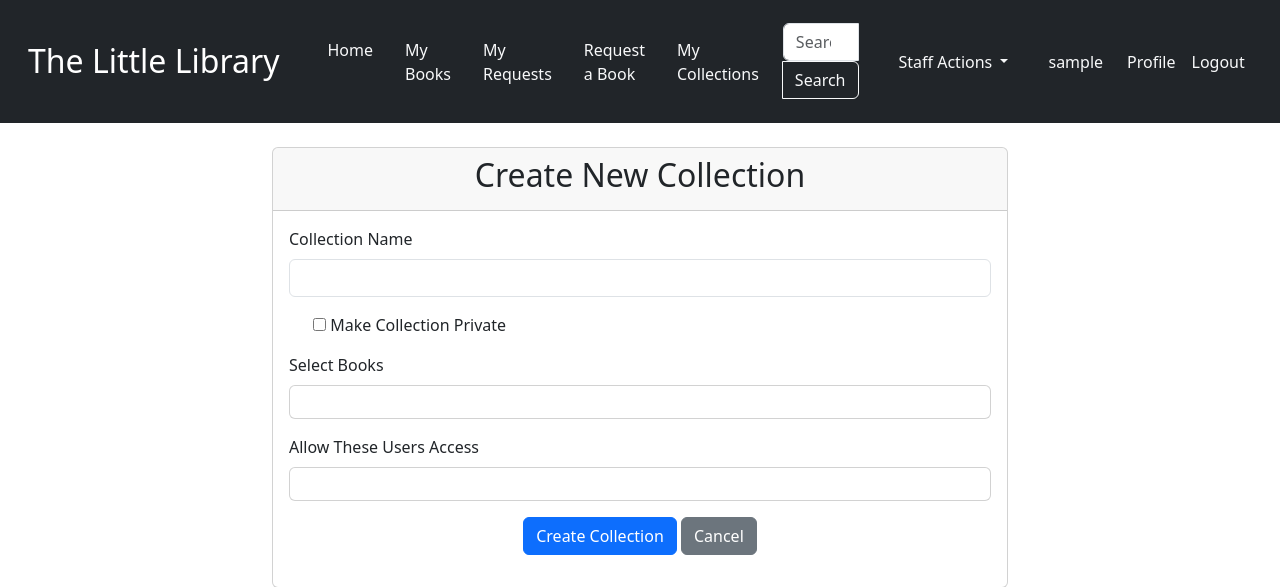
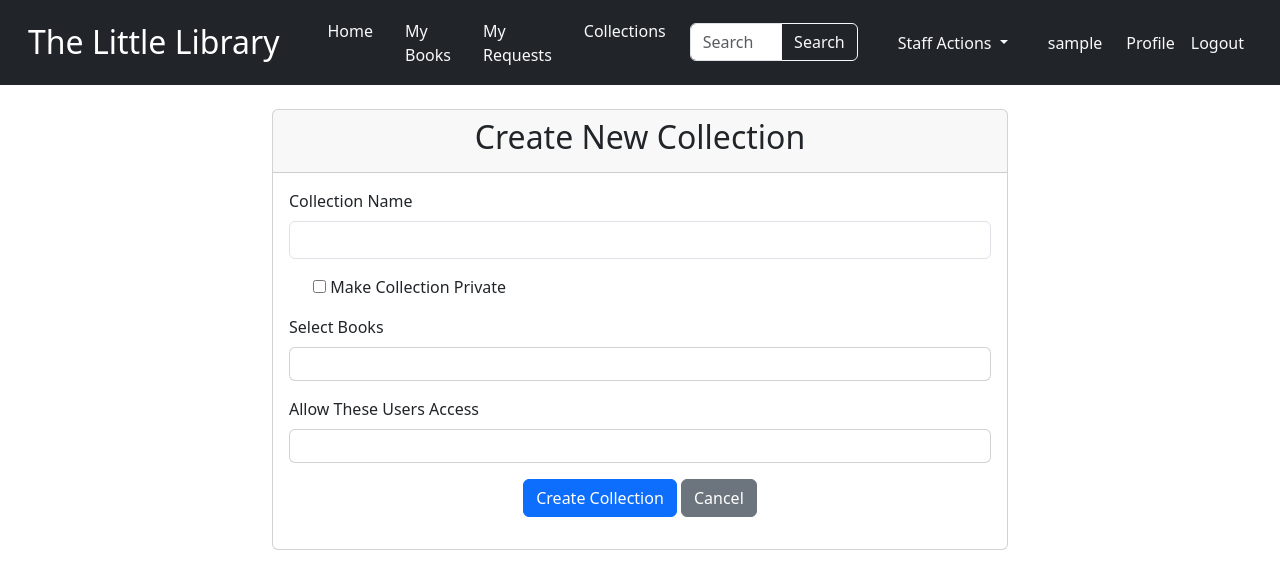
Before and after one commit to eileenkopp/online-library, a Django app: page /lending/collection/create/ in a window 1280 px wide. Shown: the top 587 px of the page. Run offline with Django 5.2, Linux system fonts and the light colour scheme; the visitor is signed in with stand-in values (Sample User, id 1); data comes from the database, SQL or seed files in the repository; data that the repository does not hold is empty; some libraries are stand-ins or nearby versions.

Commit message:
Update request functionality, no longer need request form and request page. Fix bug with books not in any collection not appearing for signed in user

```diff
--- a/book_site/urls.py
+++ b/book_site/urls.py
@@ -43,18 +43,11 @@ urlpatterns = [
     path('logout/', auth_views.LogoutView.as_view(next_page='/lending/login/'), name='logout'),
     path('profile/', profile_view, name='profile'),
     path('profile/update/', profile_update, name='profile_update'),
-    path('request/', views.request_book, name='request_book'),
     path('my-requests/', views.my_book_requests, name='my_book_requests'),
     path('manage-requests/', views.manage_requests, name='manage_requests'),
     path("return/<int:pk>/", views.return_book, name="return_book"),
     path("my-books/", views.my_books, name="my_books"),
     path('requests/<int:pk>/cancel/', views.cancel_request, name='cancel_request'),
-
-
-
-
-
-
 ]
 
 urlpatterns += static(settings.MEDIA_URL, document_root=settings.MEDIA_ROOT)
--- a/lending/forms.py
+++ b/lending/forms.py
@@ -59,39 +59,6 @@ class CollectionForm(forms.ModelForm):
         else:
             self.fields['books'].queryset = public_books.distinct()
 
-class RequestForm(forms.ModelForm):
-    class Meta:
-        model = Request
-        fields = ['requested_book']
-
-    def __init__(self, *args, **kwargs):
-        self.user = kwargs.pop("user", None)
-        super().__init__(*args, **kwargs)
-        user_requested_books = Request.objects.filter(
-            requester=self.user,
-            returned=False,
-            status__in=["PENDING", "APPROVED"]
-        ).values_list('requested_book_id', flat=True)
-
-        self.fields['requested_book'].queryset = Book.objects.filter(
-            in_stock=True
-        ).exclude(id__in=user_requested_books)
-
-    def clean(self):
-        cleaned_data = super().clean()
-        book = cleaned_data.get('requested_book')
-
-        if book and Request.objects.filter(
-            requester=self.user,
-            requested_book=book,
-            returned=False,
-            status__in=["PENDING", "APPROVED"]
-        ).exists():
-            raise forms.ValidationError("You already have this book requested or checked out.")
-
-        return cleaned_data
-
-
 class AddLibrarianForm(forms.Form):
     email = forms.EmailField(label='', help_text='Input Librarian Email', widget=forms.EmailInput(attrs={'class': 'form-control'}))
 
--- a/lending/templates/lending/base.html
+++ b/lending/templates/lending/base.html
@@ -26,8 +26,7 @@
                 {% if user.is_authenticated %}
                     <li class="nav-item"><a class="nav-link text-light" href="{% url 'lending:my_books' %}">My Books</a></li>
                     <li class="nav-item"><a class="nav-link text-light" href="{% url 'lending:my_book_requests' %}">My Requests</a></li>
-                    <li class="nav-item"><a class="nav-link text-light" href="{% url 'lending:request_book' %}">Request a Book</a></li>
-                    <li class="nav-item"><a class="nav-link text-light" href="{% url 'lending:collections_list' %}">My Collections</a></li>
+                    <li class="nav-item"><a class="nav-link text-light" href="{% url 'lending:collections_list' %}">Collections</a></li>
                 {% endif %}
             </ul>
 
--- a/lending/urls.py
+++ b/lending/urls.py
@@ -20,7 +20,6 @@ urlpatterns = [
     path('collection/<int:pk>/delete/', views.CollectionDeleteView.as_view(), name='collection_delete'),
     path('collection/<int:pk>/edit/', views.edit_collection, name='edit_collection'),
     path('collection/<int:pk>/search', views.collection_search_view, name='collection_search'),
-    path('request/', views.request_book, name='request_book'),
     path('collection/', views.collection_list_view, name="collections_list"),
     path('search/', views.search_view, name='search'),
     path('my-requests/', views.my_book_requests, name='my_book_requests'),
--- a/lending/views.py
+++ b/lending/views.py
@@ -8,7 +8,7 @@ from django.views.generic import DeleteView
 from django.shortcuts import redirect
 from django.http import HttpResponseForbidden
 from .models import Profile
-from .forms import ProfileForm, CollectionForm, RequestForm, AddLibrarianForm
+from .forms import ProfileForm, CollectionForm, AddLibrarianForm
 from django.contrib.auth.models import User
 from django.contrib.auth.mixins import UserPassesTestMixin
 from django.urls import reverse_lazy
@@ -33,7 +33,7 @@ class IndexView(ListView):
         if user.is_staff:
             return Book.objects.all().order_by('book_title')
         elif user.is_authenticated:
-            return Book.objects.filter(Q(collection__private=False) | Q(collection__allowed_users=user)).distinct().order_by('book_title')
+            return Book.objects.filter(Q(collection__private=False) | Q(collection__allowed_users=user) | Q(collection__isnull=True)).distinct().order_by('book_title')
         else:
             return Book.objects.exclude(collection__private=True).order_by('book_title')
 
@@ -92,6 +92,18 @@ class BookDetailView(DetailView):
         reviews = self.object.reviews.all().order_by('-created_at')
         context['reviews'] = reviews
 
+        if self.request.user.is_authenticated:
+            context['review_form'] = ReviewForm()
+            context['user_review'] = self.object.reviews.filter(user=self.request.user).first()
+            user_requests = Request.objects.filter(
+                requester=self.request.user,
+                returned=False,
+                status__in=["PENDING", "APPROVED"]
+            ).values_list('requested_book_id', flat=True)
+            context['can_request'] = self.object.id not in user_requests
+        else:
+            context['can_request'] = False
+
         # Calculate average rating
         if reviews:
             total_rating = sum(review.rating for review in reviews)
@@ -99,10 +111,33 @@ class BookDetailView(DetailView):
         else:
             context['average_rating'] = 0
 
-        if self.request.user.is_authenticated:
-            context['review_form'] = ReviewForm()
-            context['user_review'] = self.object.reviews.filter(user=self.request.user).first()
         return context
+
+    def post(self, request, *args, **kwargs):
+        self.object = self.get_object()
+        book = self.object
+
+        # Check if user already requested or has the book
+        already_requested = Request.objects.filter(
+            requester=request.user,
+            requested_book=book,
+            returned=False,
+            status__in=["PENDING", "APPROVED"]
+        ).exists()
+
+        if already_requested:
+            messages.error(request, "You already have this book requested or checked out.")
+            return self.get(request, *args, **kwargs)
+
+        # Create the new request directly
+        Request.objects.create(
+            requester=request.user,
+            requested_book=book,
+            status="PENDING"
+        )
+
+        messages.success(request, "Book request submitted successfully.")
+        return redirect('lending:book_detail', pk=book.id)
 
 @login_required
 def profile_update(request):
@@ -153,7 +188,7 @@ class CollectionDetailView(DetailView):
 
     def get_context_data(self, **kwargs):
         context = super().get_context_data(**kwargs)
-        context['books'] = self.object.books.all().order_by('book_title')
+        context['books'] = self.object.books.all().order_by()
         return context
 
 @login_required
@@ -220,28 +255,6 @@ def create_collection(request):
         form = CollectionForm(user_is_staff=request.user.is_staff)
 
     return render(request, 'lending/create_collection.html', {'form': form})
-
-@login_required
-def request_book(request):
-    initial_data = {}
-    book_id = request.GET.get("book")
-    book = None
-    if book_id:
-        initial_data["requested_book"] = book_id
-        book = get_object_or_404(Book, id=book_id)
-
-    if request.method == 'POST':
-        form = RequestForm(request.POST, user=request.user)
-        if form.is_valid():
-            book_request = form.save(commit=False)
-            book_request.requester = request.user
-            book_request.save()
-            form.save_m2m()
-            return redirect('lending:my_book_requests')
-    else:
-        form = RequestForm(user=request.user, initial=initial_data)
-
-    return render(request, 'lending/request_book.html', {'form': form, 'book': book})
 
 def search_view(request):
     query = request.GET.get('q')
```
Also changed, not shown: lending/templates/lending/book_detail.html (+38 -24 lines).
